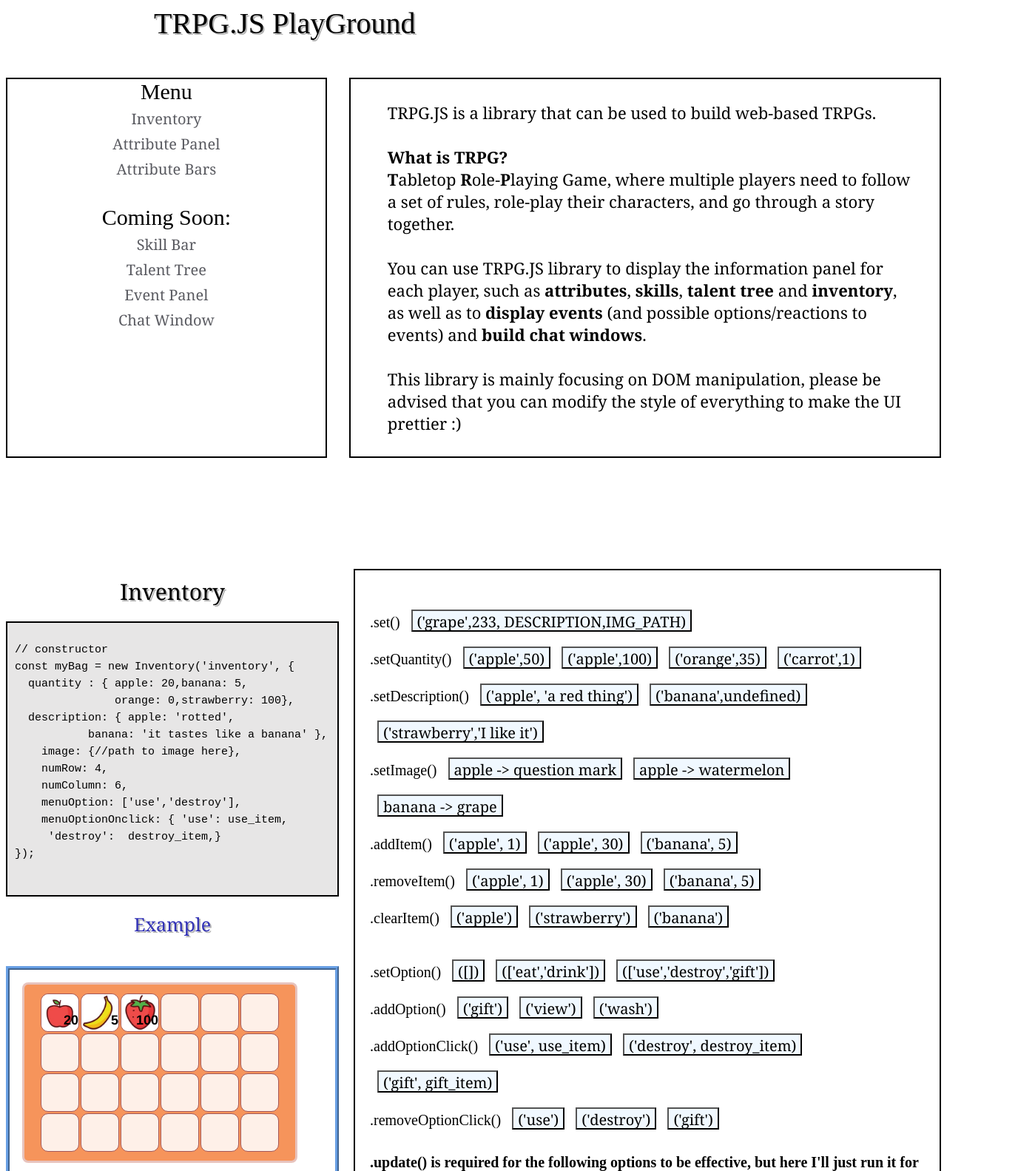
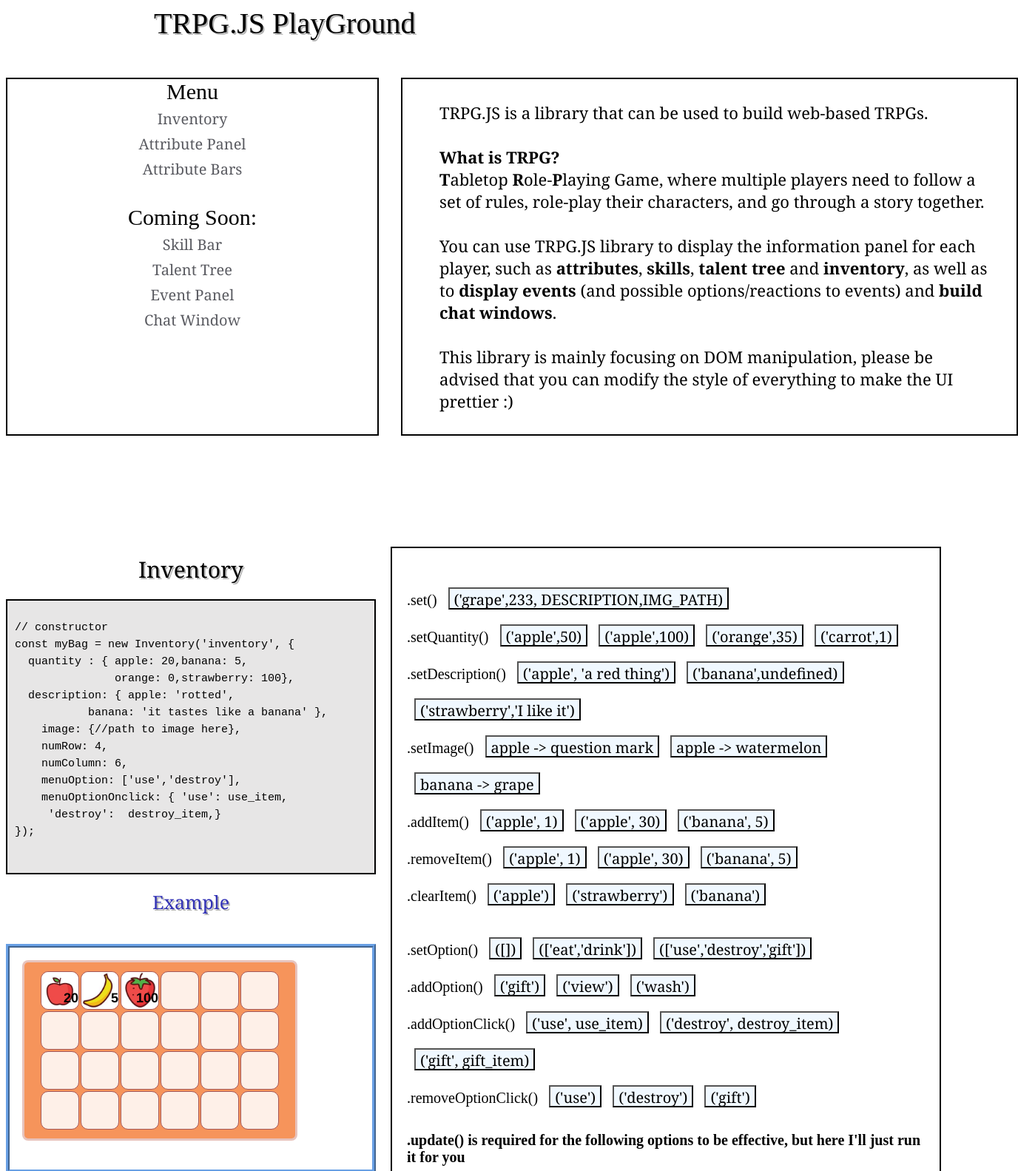
Before and after one commit to echoztoronto/TRPG.JS, a website: page pub/examples.html in a window 1280 px wide. Shown: the top 1583 px of the page at 74% size, 1376 px wide, since content can reach past the window. Drawn offline with Linux system fonts and the light colour scheme.

Commit message:
style fixed

```diff
--- a/pub/examples.css
+++ b/pub/examples.css
@@ -7,7 +7,7 @@
 
 .menu {
     font-size: 30px;
-    width: 450px;
+    min-width: 500px;
     text-align: center;
     border: solid 2px black;
     padding-bottom: 50px;
@@ -27,7 +27,7 @@
 }
 
 #introduction {
-    width: 750px;
+    min-width: 750px;
     border: 2px solid black;
     margin-left: 30px;
     padding: 30px 30px 30px 50px;
@@ -37,6 +37,7 @@
 }
 
 .back{
+    min-width: 800px;
     text-decoration: none;
     color: black;
     display: block;
@@ -62,7 +63,7 @@
 }
 
 .demo-block {
-    min-width: 450px;
+    min-width: 500px;
 }
 
 .buttons {
--- a/pub/examples.html
+++ b/pub/examples.html
@@ -147,7 +147,7 @@ function gift_item(item) {
             <button onclick="myBag.itemSize=50; myBag.update();"> 50 </button>
             <button onclick="myBag.itemSize=80; myBag.update();"> 80 </button>
             <br>  .numColumn=
-            <button onclick="myBag.numColumn=1; myBag.update();"> 2</button>
+            <button onclick="myBag.numColumn=2; myBag.update();"> 2</button>
             <button onclick="myBag.numColumn=3; myBag.update();"> 3 </button>
             <button onclick="myBag.numColumn=5; myBag.update();"> 5 </button>
             <br>  .numRow=
```
